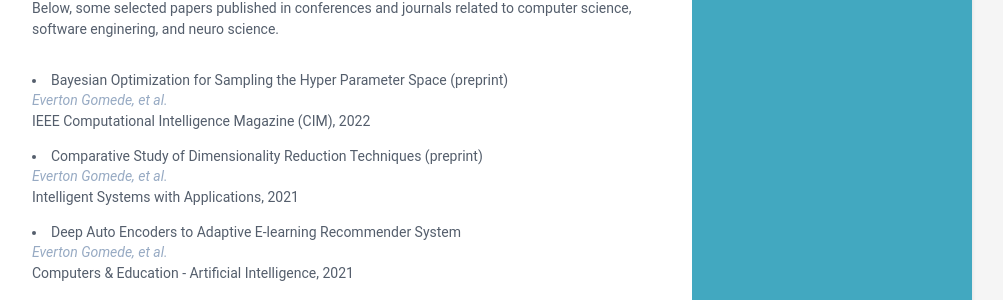
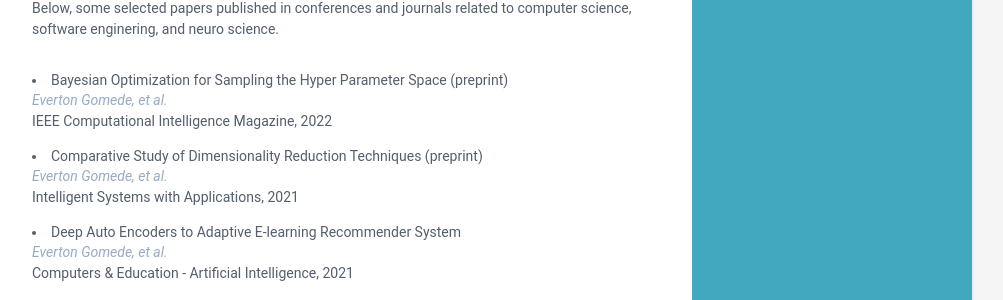
Before and after one commit to gomede/gomede.github.io, a Jekyll site: the page built from index.html, in a window 1280 px wide and 900 px high, scrolled down 2252 px. Shown: the part 147-447 px from the top of the window, without its empty margins (168-1171 px from the left). Built offline with Jekyll 4.4.1, drawn with Linux system fonts in a browser that asks for light colours.

Commit message:
Update data.yml

```diff
--- a/_data/data.yml
+++ b/_data/data.yml
@@ -289,7 +289,7 @@ publications:
 
       - title: Bayesian Optimization for Sampling the Hyper Parameter Space (preprint)
         authors: Everton Gomede, et al.
-        conference:  IEEE Computational Intelligence Magazine (CIM), 2022
+        conference:  IEEE Computational Intelligence Magazine, 2022
 
       - title: Comparative Study of Dimensionality Reduction Techniques (preprint)
         authors: Everton Gomede, et al.
```
